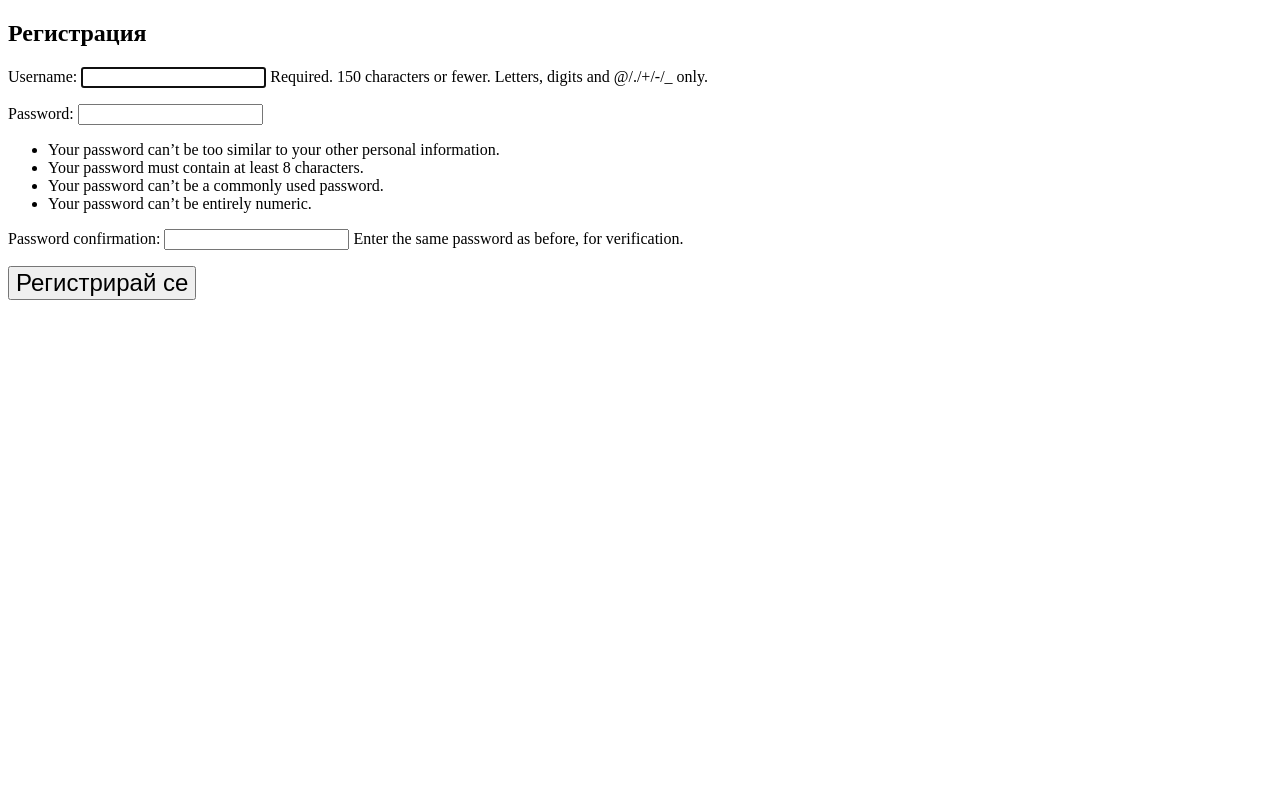
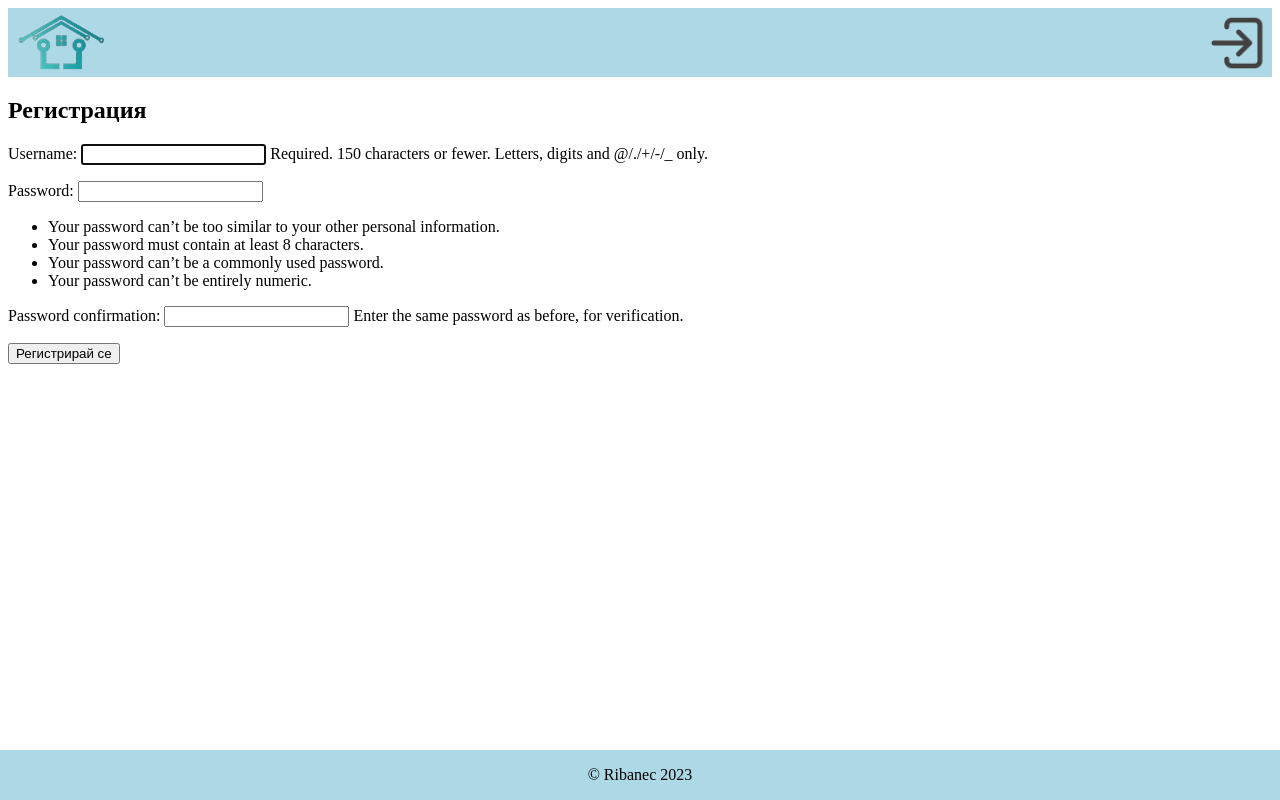
Before and after one commit to YuseinB/parts_catalogue, a Django app: page /users/register/ in a window 1280 px wide. Run offline with Django 4.2, Linux system fonts and the light colour scheme.

Commit message:
First update

```diff
--- a/parts_catalogue/users/views.py
+++ b/parts_catalogue/users/views.py
@@ -8,7 +8,7 @@ def register_view(request):
         form = UserCreationForm(request.POST)
         if form.is_valid():
             form.save()
-            return redirect('my_public_page')  # Редирект след успешна регистрация
+            return redirect('index')  # Редирект след успешна регистрация
     else:
         form = UserCreationForm()
 
@@ -21,7 +21,7 @@ def login_view(request):
         if form.is_valid():
             user = form.get_user()
             login(request, user)
-            return redirect('my_public_page')  # Редирект след успешно логинване
+            return redirect('index')  # Редирект след успешно логинване
     else:
         form = AuthenticationForm(request)
 
--- a/static_files/css/style.css
+++ b/static_files/css/style.css
@@ -1,3 +1,17 @@
-button{
-    font-size: 24px;
+img.header{
+  height: 60px;
 }
+
+div.header{
+  background-color: lightblue;
+  padding-top: 5px;
+}
+.footer {
+   position: fixed;
+   left: 0;
+   bottom: 0;
+   width: 100%;
+   background-color: lightblue;
+   color: black;
+   text-align: center;
+}
--- a/templates/index.html
+++ b/templates/index.html
@@ -7,19 +7,30 @@
     <link rel="stylesheet" type="text/css" href="{% static 'css/style.css' %}">
 </head>
 <body>
+<div class="header">
+  <a href="{% url 'index'%}"><img alt="Home" class="header" src="{% static 'pictures/home-removebg-preview.png' %}"></a>
+    <a href="{% url 'login' %}"><img alt="Login" class="header" style="float: right" src="{% static 'pictures/login_icon.png' %}"></a>
+</div>
 {% block content %}
-    <h1>Добре дошли на индексната страница!</h1>
 
+    <p>Добре дошли на индексната страница!</p>
+
+<ul>
     {% if user.is_authenticated %}
         <p>Здравей, {{ user.username }}!</p>
-        <p><a href="{% url 'logout' %}">Logout</a></p>
+        <li><a href="{% url 'logout' %}">Logout</a></li>
     {% else %}
         <p>Моля, влезте в системата, за да видите повече информация.</p>
-        <p><a href="{% url 'login' %}">Login</a></p>
-        <p><a href="{% url 'register' %}">Register</a></p>
+        <li><a href="{% url 'login' %}">Login</a></li>
+        <li><a href="{% url 'register' %}">Register</a></li>
     {% endif %}
+</ul>
 
     <!-- Добавете още HTML съдържание по ваш избор -->
 {%  endblock %}
+
+<div class="footer">
+  <p>&copy; Ribanec 2023</p>
+</div>
 </body>
 </html>
```
Also changed, not shown: static_files/pictures/body.png (added), static_files/pictures/home-removebg-preview.png (added), static_files/pictures/login_icon.png (added).
